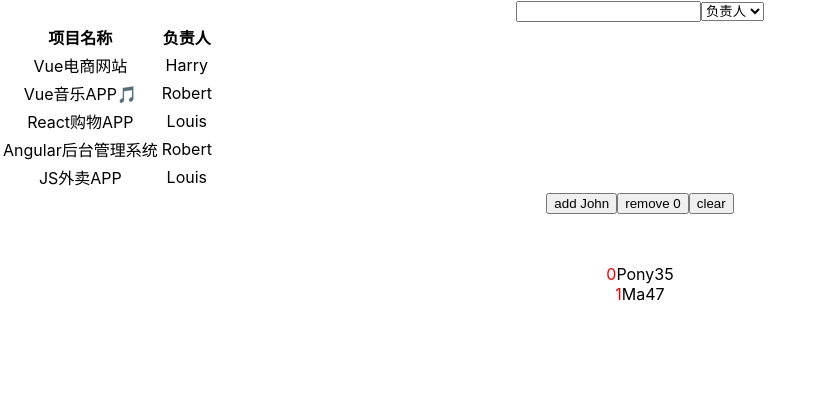
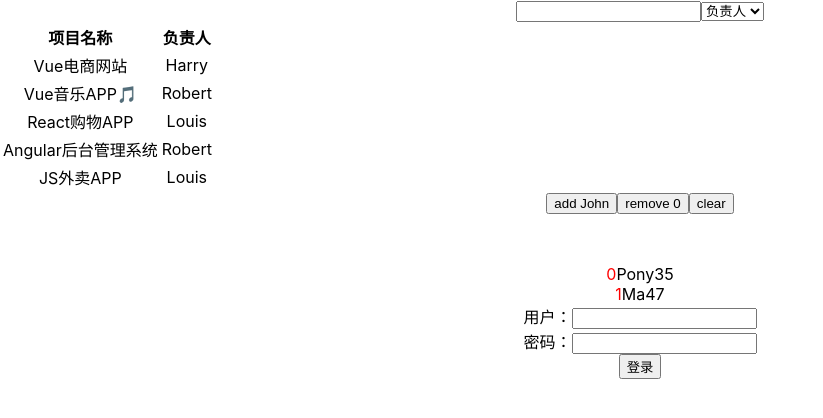
Before and after one commit to btbrad/my-jira, a React (Create React App) app: page / in a window 1280 px wide. Shown: the top 418 px of the page, without its empty margins (0-823 px from the left). Built offline with nearby package versions, Linux system fonts and the light colour scheme; data requests are answered from the project's data file.

Commit message:
feat: add login form

```diff
--- a/src/App.tsx
+++ b/src/App.tsx
@@ -1,6 +1,7 @@
 import React from "react";
 import ProjectList from "./screens/project-list/index";
 import TryUseArray from "./exercise/try-use-array";
+import Login from "./screens/login";
 import "./App.css";
 
 function App() {
@@ -8,6 +9,7 @@ function App() {
     <div className="App">
       <ProjectList />
       <TryUseArray />
+      <Login />
     </div>
   );
 }
--- a/src/exercise/try-use-array.tsx
+++ b/src/exercise/try-use-array.tsx
@@ -1,7 +1,7 @@
 import React from "react";
 import { useMount, useArray } from "../utils/index";
 
-export default () => {
+const UseArrayTest = () => {
   const persons: { name: string; age: number }[] = [
     { name: "Pony", age: 35 },
     { name: "Ma", age: 47 },
@@ -35,3 +35,5 @@ export default () => {
     </div>
   );
 };
+
+export default UseArrayTest;
--- /dev/null
+++ b/src/screens/login/index.tsx
@@ -0,0 +1,55 @@
+import React, { useState, ChangeEvent } from "react";
+
+const Login = () => {
+  const [formData, setFormData] = useState({
+    username: "",
+    password: "",
+  });
+
+  // const handleSubmit = (event: FormEvent<HTMLFormElement>) => {
+  //   event.preventDefault();
+  //   console.log(event)
+  // }
+
+  const handleUsernameChange = (event: ChangeEvent<HTMLInputElement>) => {
+    setFormData({
+      ...formData,
+      username: event.target.value,
+    });
+  };
+
+  const handlePasswordChange = (event: ChangeEvent<HTMLInputElement>) => {
+    setFormData({
+      ...formData,
+      password: event.target.value,
+    });
+  };
+
+  const login = () => {
+    console.log("login", formData);
+  };
+
+  return (
+    <form>
+      <label htmlFor="username">用户：</label>
+      <input
+        type="text"
+        name="username"
+        value={formData.username}
+        onChange={handleUsernameChange}
+      />
+      <br />
+      <label htmlFor="password">密码：</label>
+      <input
+        type="password"
+        name="password"
+        value={formData.password}
+        onChange={handlePasswordChange}
+      />
+      <br />
+      <button onClick={login}>登录</button>
+    </form>
+  );
+};
+
+export default Login;
```
